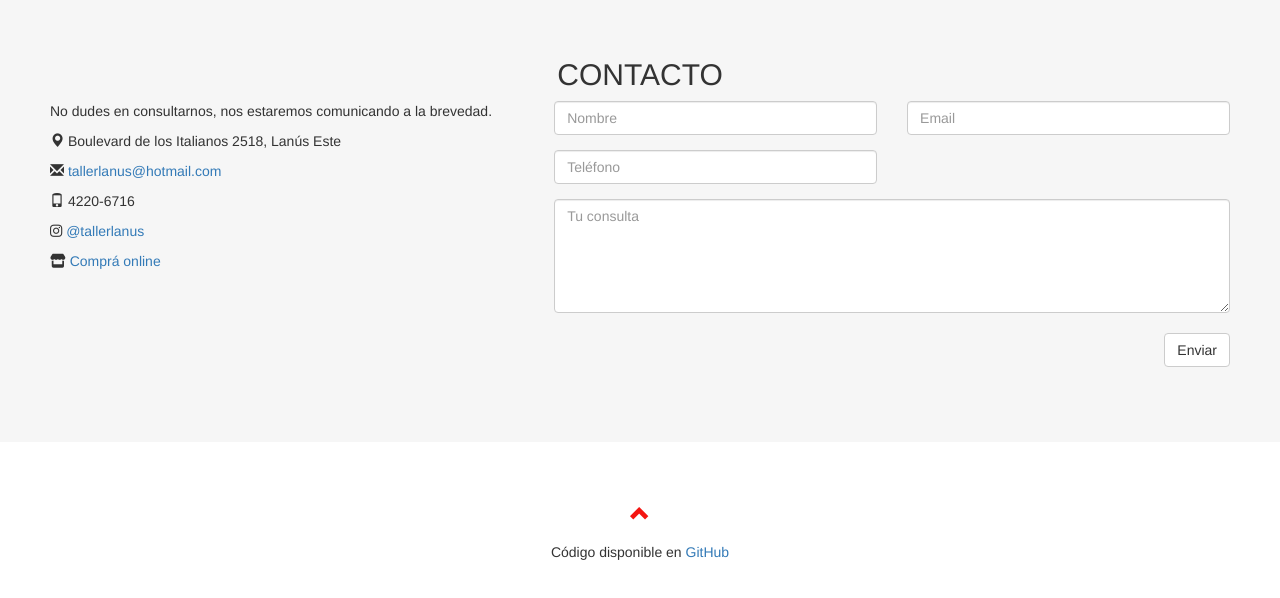
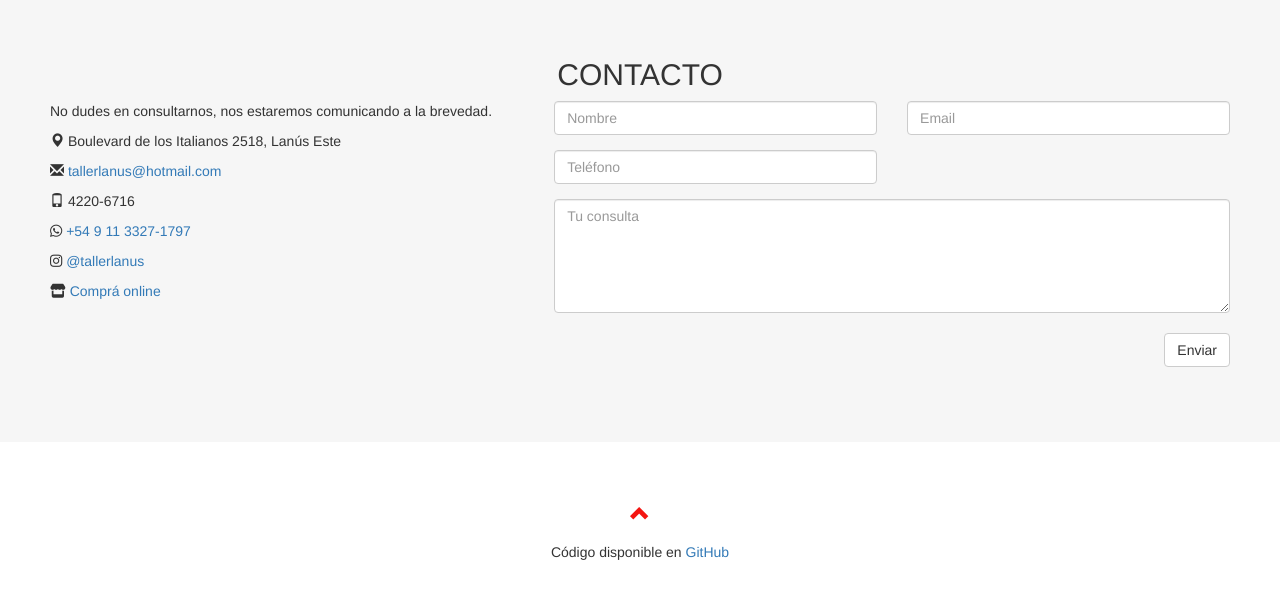
Before and after one commit to micheeell/tallerlanus, a plain HTML site: page index.html in a window 1280 px wide. Shown: the part 5067-5665 px from the top of the page. Drawn offline with nearby package versions, Linux system fonts and the light colour scheme; some packages are replaced by stand-ins of ours; a script that the page names is missing; a web font is replaced by a local one.

Commit message:
adding whatsapp number

```diff
--- a/index.html
+++ b/index.html
@@ -404,6 +404,10 @@
       <p><span class="glyphicon glyphicon-map-marker"></span> Boulevard de los Italianos 2518, Lan&uacute;s Este</p>
       <p><span class="glyphicon glyphicon-envelope"></span> <a href="mailto:tallerlanus@hotmail.com">tallerlanus@hotmail.com</a></p>
       <p><span class="glyphicon glyphicon-phone"></span> 4220-6716</p>
+      <p>
+        <span class="fab fa-whatsapp" aria-hidden="true"></span>
+        <a target="_blank" href="https://api.whatsapp.com/send?phone=5491133171797&amp;text=Consulta%20de%20la%20web">+54 9 11 3327-1797</a>
+      </p>
       <p><span class="fab fa-instagram"></span> <a href="https://instagram.com/tallerlanus" target="_blank">@tallerlanus</a></p>
       <p><span class="fas fa-store"></span> <a href="https://tallerlanus.mercadoshops.com.ar" target="_blank">Compr&aacute; online</a></p>
     </div>
```
